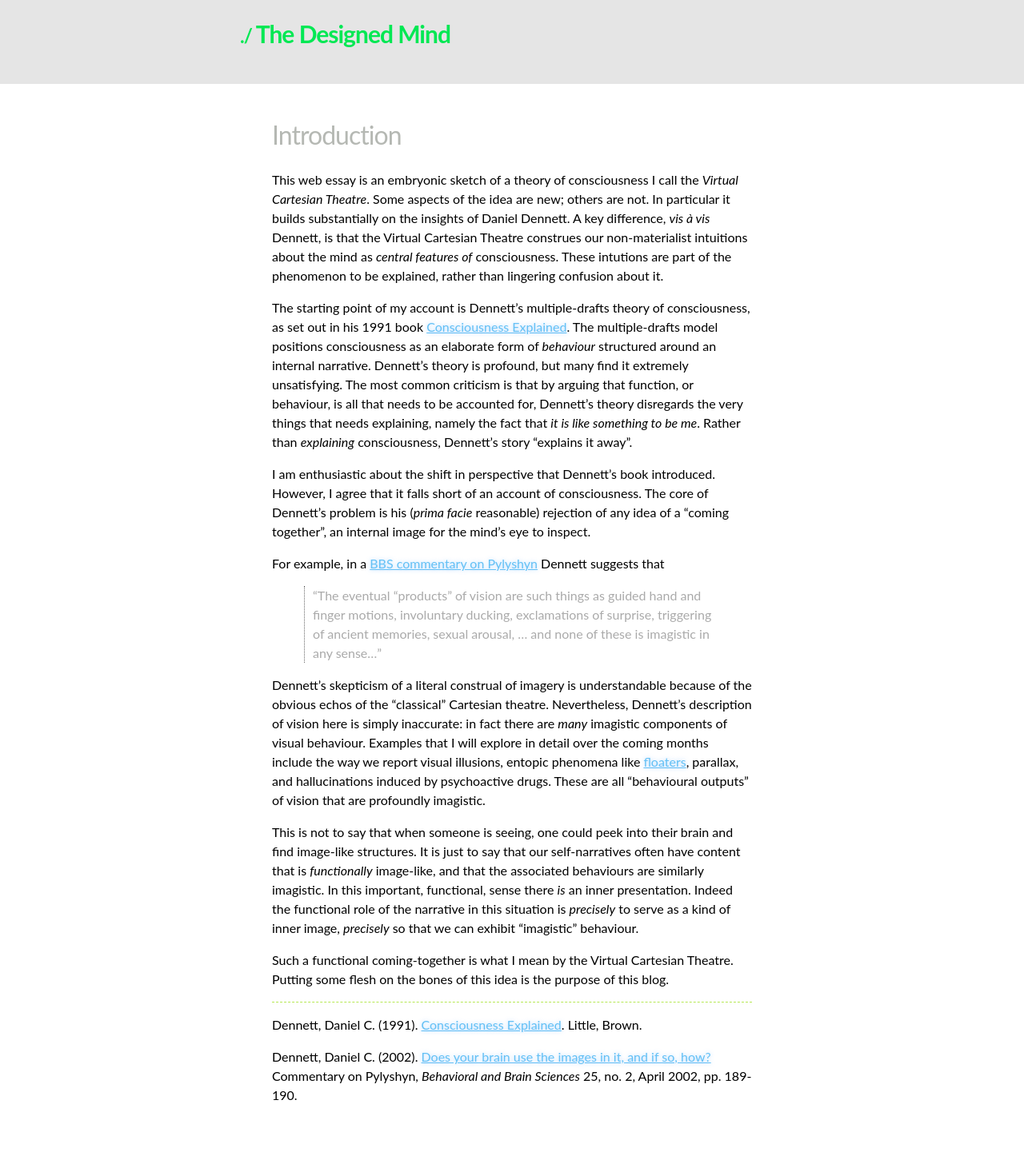
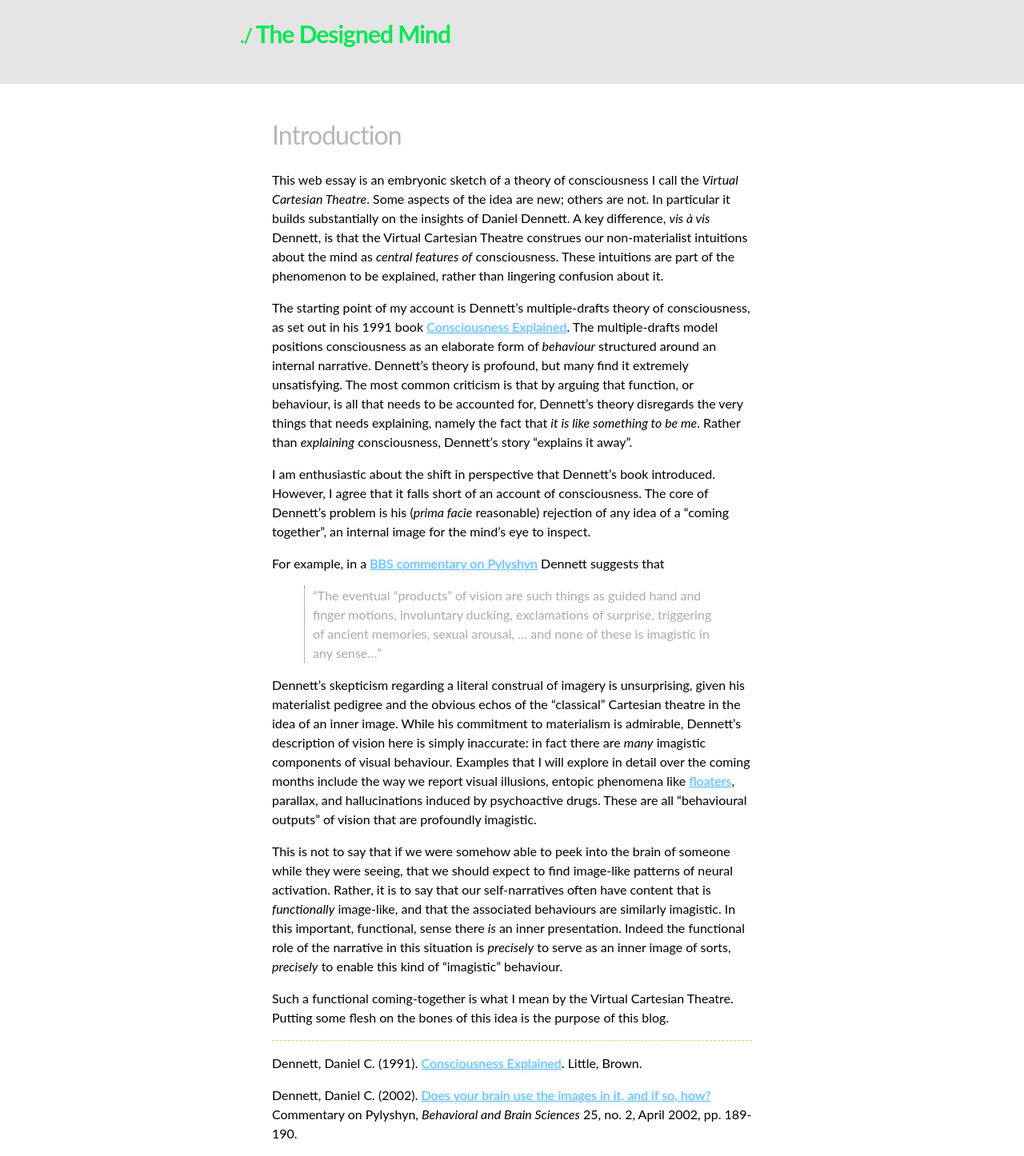
Before and after one commit to designedmind/2017, a Jekyll site: the page built from _posts/2015-07-16-introduction.md, in a window 1280 px wide. Shown: the whole page at 80% size. Built offline with Jekyll 4.4.1, drawn with Linux system fonts in a browser that asks for light colours; before the commit the page ends 1398 px from its top, so only the background shows below that.

```diff
--- a/_posts/2015-07-16-introduction.md
+++ b/_posts/2015-07-16-introduction.md
@@ -10,7 +10,7 @@
 others are not. In particular it builds substantially on the insights of
 Daniel Dennett. A key difference, _vis à vis_ Dennett, is that the
 Virtual Cartesian Theatre construes our non-materialist intuitions about
-the mind as _central features of_ consciousness. These intutions are
+the mind as _central features of_ consciousness. These intuitions are
 part of the phenomenon to be explained, rather than lingering confusion
 about it.
 
@@ -39,23 +39,26 @@
 > of ancient memories, sexual arousal, ... and none of these is imagistic
 > in any sense...”
 
-Dennett's skepticism of a literal construal of imagery is understandable
-because of the obvious echos of the "classical" Cartesian theatre.
-Nevertheless, Dennett's description of vision here is simply inaccurate:
-in fact there are _many_ imagistic components of visual behaviour.
-Examples that I will explore in detail over the coming months include
-the way we report visual illusions, entopic phenomena like
+Dennett's skepticism regarding a literal construal of imagery is
+unsurprising, given his materialist pedigree and the obvious echos of
+the "classical" Cartesian theatre in the idea of an inner image. While
+his commitment to materialism is admirable, Dennett's description of
+vision here is simply inaccurate: in fact there are _many_ imagistic
+components of visual behaviour. Examples that I will explore in detail
+over the coming months include the way we report visual illusions,
+entopic phenomena like
 [floaters](https://en.wikipedia.org/wiki/Floater), parallax, and
 hallucinations induced by psychoactive drugs. These are all "behavioural
 outputs" of vision that are profoundly imagistic.
 
-This is not to say that when someone is seeing, one could peek into
-their brain and find image-like structures. It is just to say that our
+This is not to say that if we were somehow able to peek into the brain
+of someone while they were seeing, that we should expect to find
+image-like patterns of neural activation. Rather, it is to say that our
 self-narratives often have content that is _functionally_ image-like,
 and that the associated behaviours are similarly imagistic. In this
 important, functional, sense there _is_ an inner presentation. Indeed
 the functional role of the narrative in this situation is _precisely_ to
-serve as a kind of inner image, _precisely_ so that we can exhibit
+serve as an inner image of sorts, _precisely_ to enable this kind of
 "imagistic" behaviour.
 
 Such a functional coming-together is what I mean by the Virtual
```
Also changed, not shown: _drafts/key-claims.md (+5 -4 lines).
